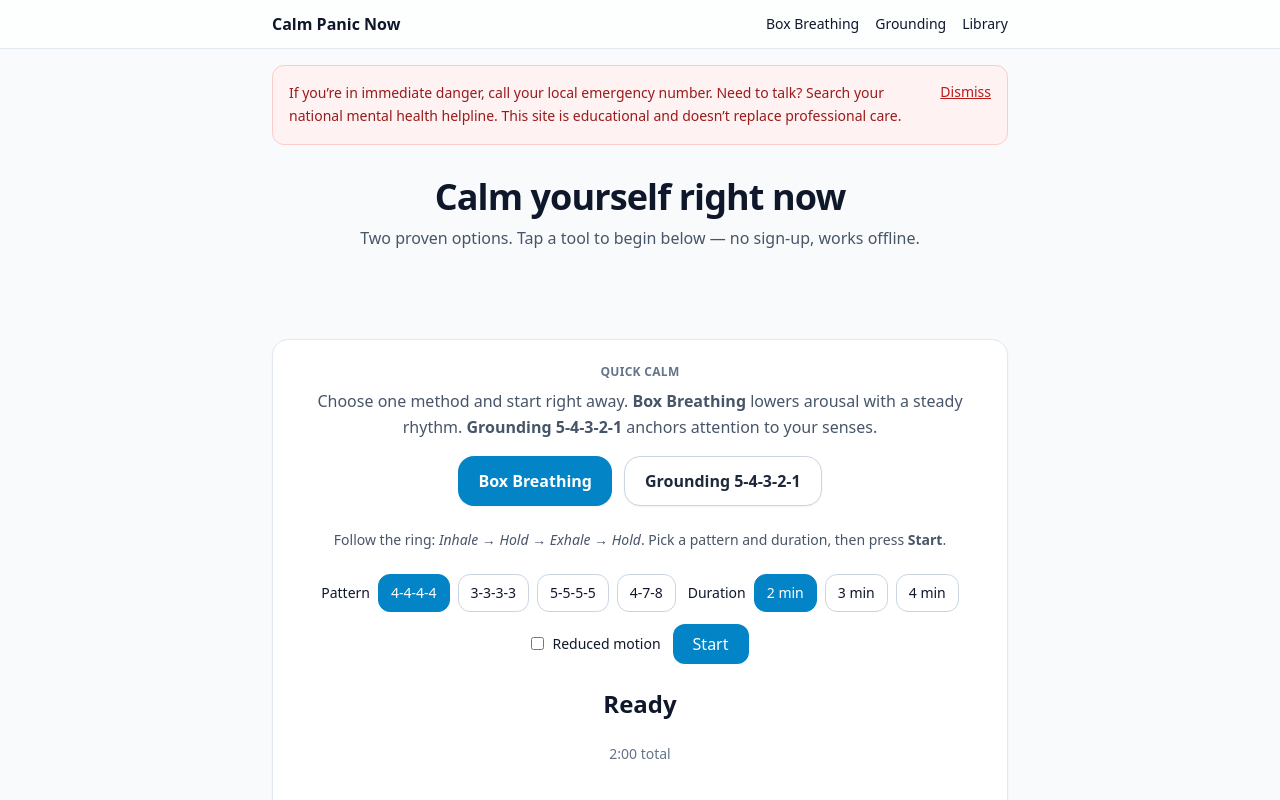
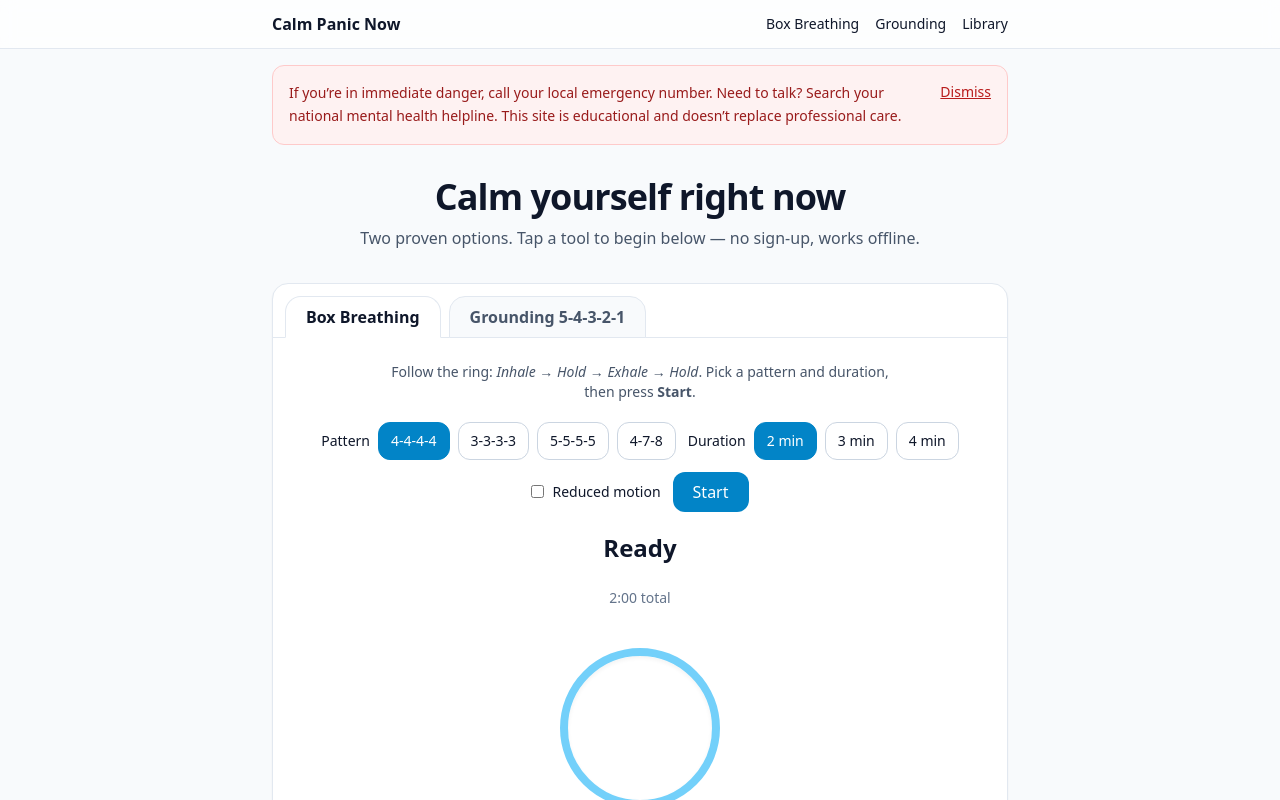
Before and after one commit to JiriTill/calm-panic-now, a Next.js app: page / in a window 1280 px wide. Shown: the top 800 px of the page. Built offline with nearby package versions, Linux system fonts and the light colour scheme.

Commit message:
Update HomeToolTabs.tsx

```diff
--- a/src/app/ui/HomeToolTabs.tsx
+++ b/src/app/ui/HomeToolTabs.tsx
@@ -22,45 +22,37 @@ export default function HomeToolTabs() {
   }, []);
 
   return (
-    <section className="section">
-      <div className="card">
-        {/* Header */}
-        <div className="text-center space-y-2 mb-4">
-          <div className="eyebrow">Quick calm</div>
-          <p className="muted">
-            Choose one method and start right away.{" "}
-            <strong>Box Breathing</strong> lowers arousal with a steady rhythm.{" "}
-            <strong>Grounding 5-4-3-2-1</strong> anchors attention to your senses.
-          </p>
-        </div>
-
-        {/* Big CTA tabs */}
-        <div className="flex gap-3 justify-center mb-6 flex-wrap">
+    <section className="pb-8">
+      <div className="home-card">
+        {/* Tabs row sits on card top */}
+        <div className="px-3 pt-3">
+          <div className="inline-flex gap-2 relative z-10">
             <button
-            className="cta-tab cta-tab--breathing"
+              className={`tool-tab ${tab === "breathing" ? "tool-tab--active" : "tool-tab--inactive"}`}
               aria-pressed={tab === "breathing"}
               onClick={() => setTab("breathing")}
             >
               Box Breathing
             </button>
             <button
-            className="cta-tab cta-tab--grounding"
+              className={`tool-tab ${tab === "grounding" ? "tool-tab--active" : "tool-tab--inactive"}`}
               aria-pressed={tab === "grounding"}
               onClick={() => setTab("grounding")}
             >
               Grounding 5-4-3-2-1
             </button>
           </div>
+        </div>
 
-        {/* Tool body */}
+        {/* Card body connects to active tab */}
+        <div className="home-card-body">
           {tab === "breathing" ? (
-          <div className="grid gap-6 justify-items-center">
-            <p className="text-sm muted">
-              Follow the ring: <em>Inhale → Hold → Exhale → Hold</em>. Pick a pattern and duration, then press{" "}
-              <strong>Start</strong>.
+            <div className="grid gap-5 justify-items-center">
+              <p className="text-sm muted text-center max-w-prose">
+                Follow the ring: <em>Inhale → Hold → Exhale → Hold</em>. Pick a pattern and duration, then press <strong>Start</strong>.
               </p>
 
-            {/* Controls */}
+              {/* Controls (compact) */}
               <div className="flex flex-wrap gap-3 items-center justify-center">
                 <div className="flex items-center gap-2">
                   <span className="text-sm font-medium">Pattern</span>
@@ -133,25 +125,16 @@ export default function HomeToolTabs() {
                 startKey={startKey}
                 onFinish={() => setStarted(false)}
               />
-
-            <p className="text-xs text-slate-500">
-              Prefer the full page with notes?{" "}
-              <a className="underline" href="/calm/box-breathing">
-                Open Box Breathing →
-              </a>
-            </p>
             </div>
           ) : (
-          <div className="grid gap-6">
+            <div className="grid gap-5">
+              <p className="text-sm muted text-center max-w-prose mx-auto">
+                Move through your senses to anchor attention in the present. You can type a word or just check the boxes.
+              </p>
               <GroundingWidget />
-            <p className="text-xs text-slate-500 text-center">
-              Prefer the full page?{" "}
-              <a className="underline" href="/calm/grounding-54321">
-                Open Grounding →
-              </a>
-            </p>
             </div>
           )}
+        </div>
       </div>
     </section>
   );
```
Lines whose indentation alone changed are shown as unchanged.
